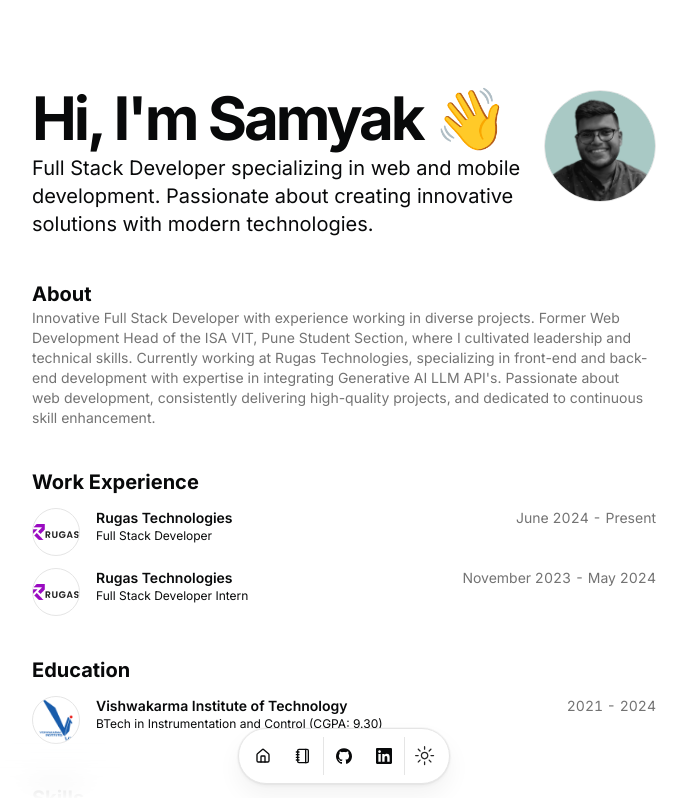
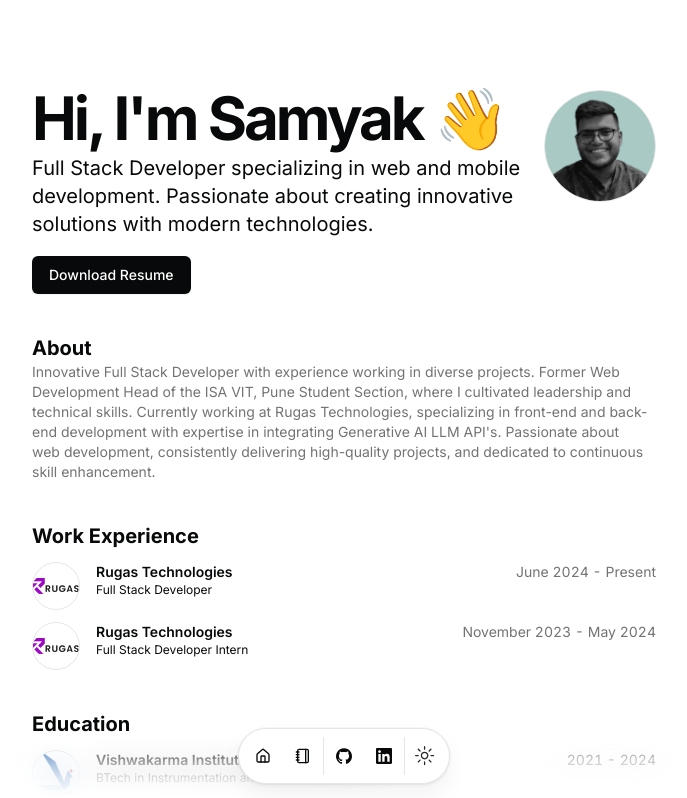
Before and after one commit to Sammy970/portfolio-samyak-v2, a Next.js app: page / in a window 1280 px wide. Shown: the top 798 px of the page, without its empty margins (296-983 px from the left). Built offline with nearby package versions, Linux system fonts and the light colour scheme.

Commit message:
feat: add download link for resume in the main page

```diff
--- a/src/app/page.tsx
+++ b/src/app/page.tsx
@@ -37,6 +37,18 @@ export default function Page() {
               </Avatar>
             </BlurFade>
           </div>
+        </div>
+        {/* Download Resume */}
+        <div className="mx-auto mt-4 flex max-w-2xl items-center justify-between gap-4">
+          <BlurFade delay={BLUR_FADE_DELAY * 2}>
+            <Link
+              href="/SamyakJainResume.pdf"
+              target="_blank"
+              className="inline-flex items-center rounded-md border border-transparent bg-foreground px-4 py-2 text-sm font-medium text-background shadow-sm hover:bg-black/80 focus:outline-none dark:bg-white dark:text-background dark:hover:bg-white/80 dark:hover:text-background dark:focus:ring-offset-muted"
+            >
+              Download Resume
+            </Link>
+          </BlurFade>
         </div>
       </section>
       <section id="about">
```
Also changed, not shown: 1 other file (tests, documents, lock files or other folders).
